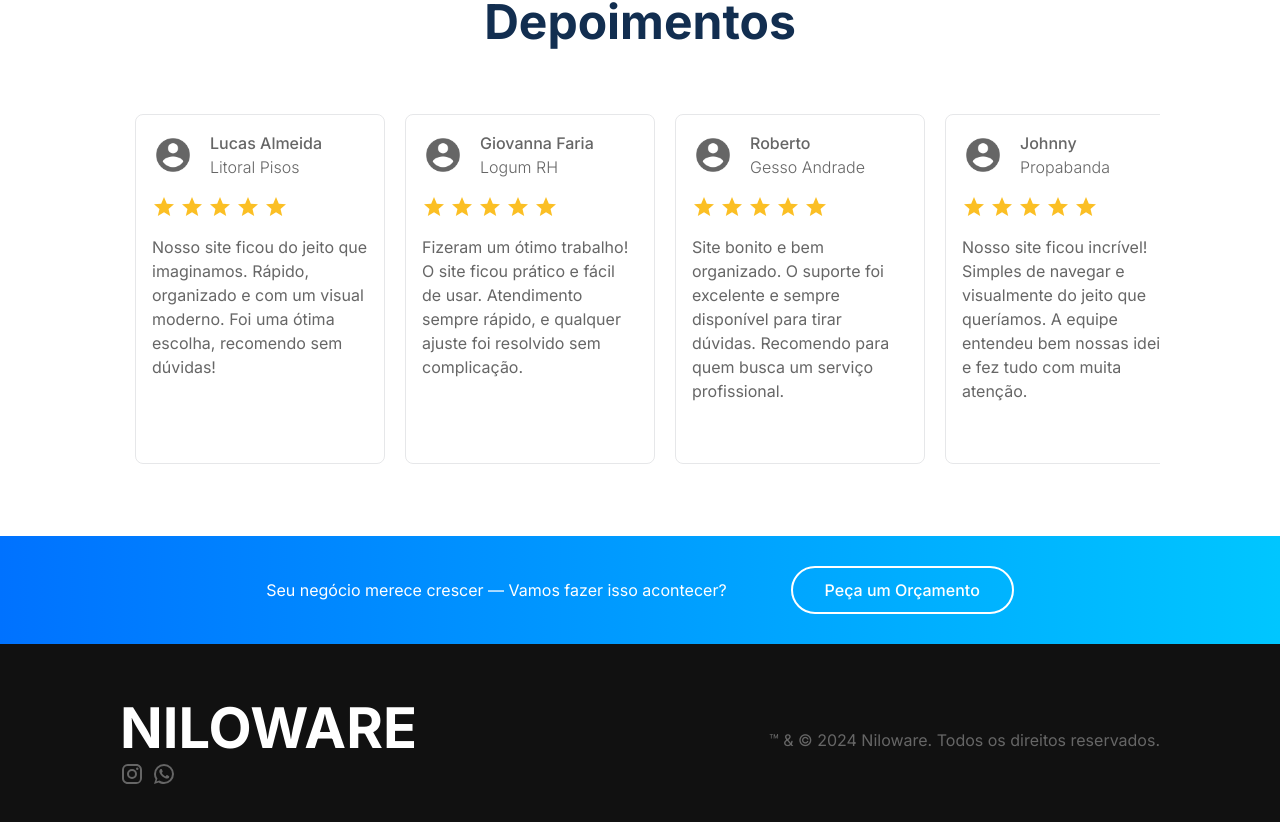
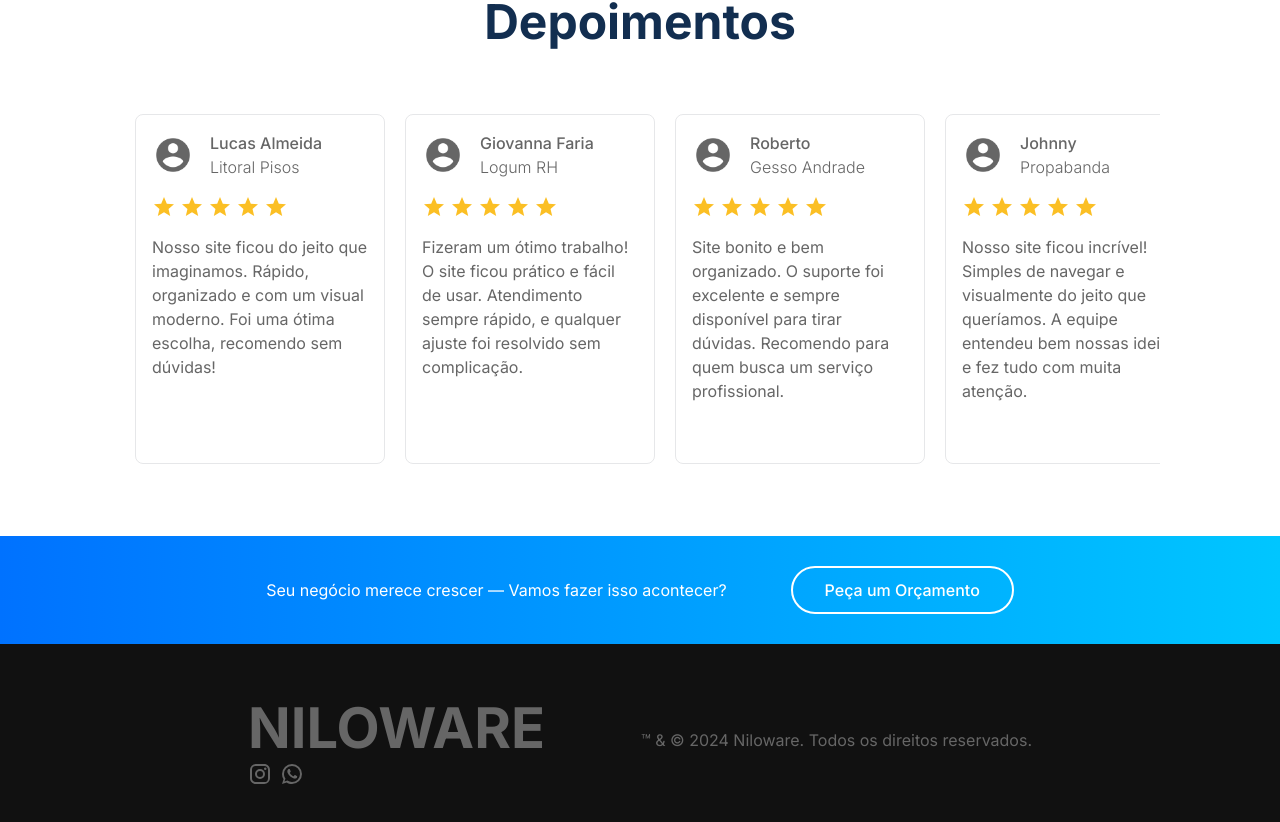
Before and after one commit to MPCGomes/niloware, a Next.js app: page / in a window 1280 px wide. Shown: the part 4758-5580 px from the top of the page. Built offline with nearby package versions, Linux system fonts and the light colour scheme.

Commit message:
refactor footer

```diff
--- a/src/components/Footer/Footer.module.scss
+++ b/src/components/Footer/Footer.module.scss
@@ -7,15 +7,15 @@
 
 .container {
   width: 100%;
-  max-width: $breakpoint-mobile;
   margin: 0 auto;
+  max-width: 1440px;
 
-  @media (min-width: $breakpoint-tablet) {
+  @media (max-width: $breakpoint-desktop) {
     max-width: 1024px;
   }
 
-  @media (min-width: $breakpoint-desktop) {
-    max-width: 1440px;
+  @media (max-width: $breakpoint-tablet) {
+    max-width: $breakpoint-mobile;
   }
 }
 
--- a/src/components/Footer/Footer.tsx
+++ b/src/components/Footer/Footer.tsx
@@ -5,28 +5,29 @@ import Logo from "../Logo/Logo";
 import { Instagram, WhatsApp } from "@mui/icons-material";
 import styles from "./Footer.module.scss";
 
+const ExternalLink: React.FC<{ href: string; children: React.ReactNode }> = ({
+  href,
+  children,
+}) => (
+  <a href={href} target="_blank" rel="noopener noreferrer">
+    {children}
+  </a>
+);
+
 const Footer: React.FC = () => {
   return (
     <footer className={styles.footer}>
       <div className={styles.container}>
         <div className={styles.section}>
           <div className={styles.left}>
-            <Logo size="xxl" />
+            <Logo size="xxl" variant="dark" />
             <div className={styles.icons}>
-              <a
-                href="https://instagram.com"
-                target="_blank"
-                rel="noopener noreferrer"
-              >
+              <ExternalLink href="https://instagram.com">
                 <Instagram fontSize="medium" />
-              </a>
-              <a
-                href="https://wa.me/5512974096393"
-                target="_blank"
-                rel="noopener noreferrer"
-              >
+              </ExternalLink>
+              <ExternalLink href="https://wa.me/5512974096393">
                 <WhatsApp fontSize="medium" />
-              </a>
+              </ExternalLink>
             </div>
           </div>
           <p className={styles.right}>
```
